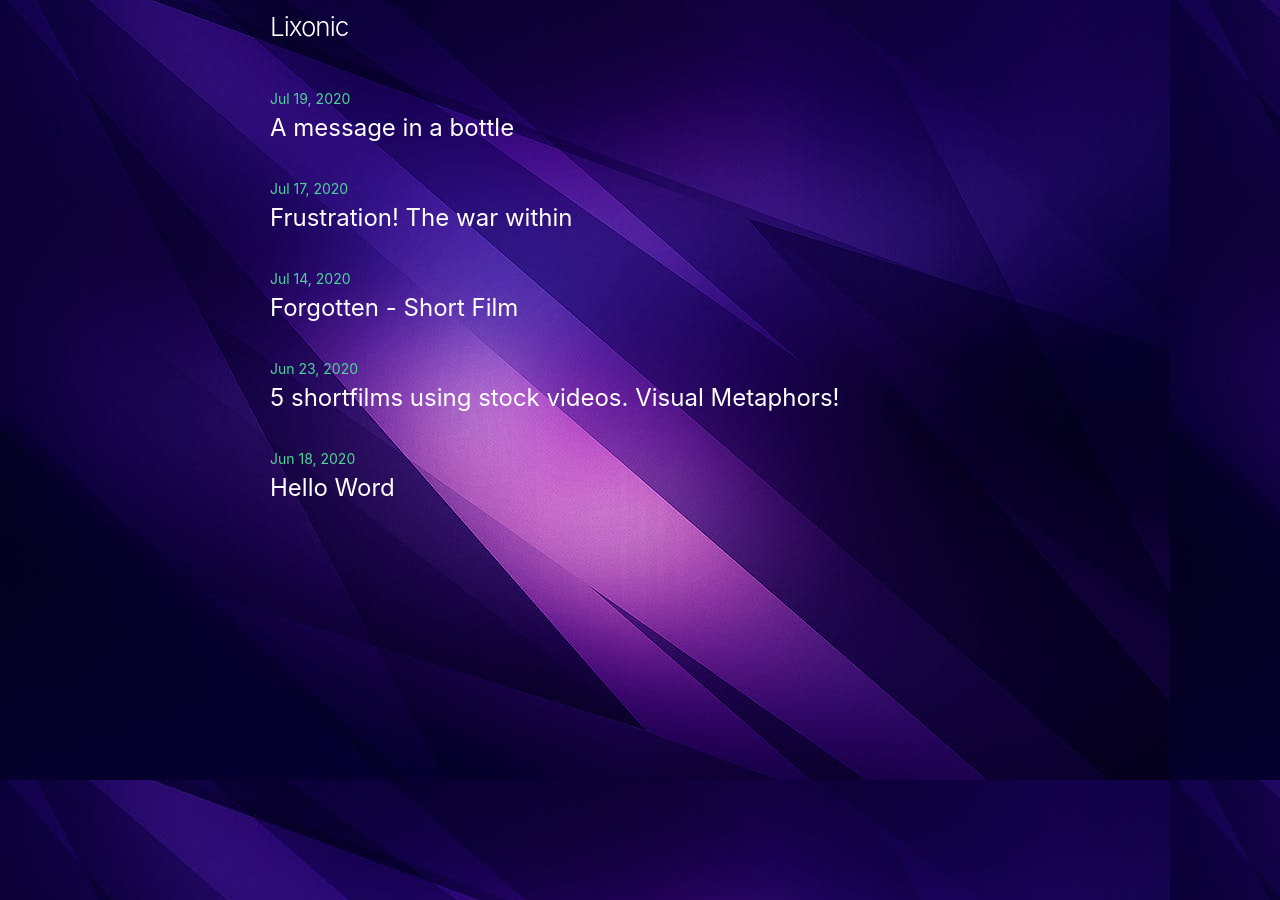
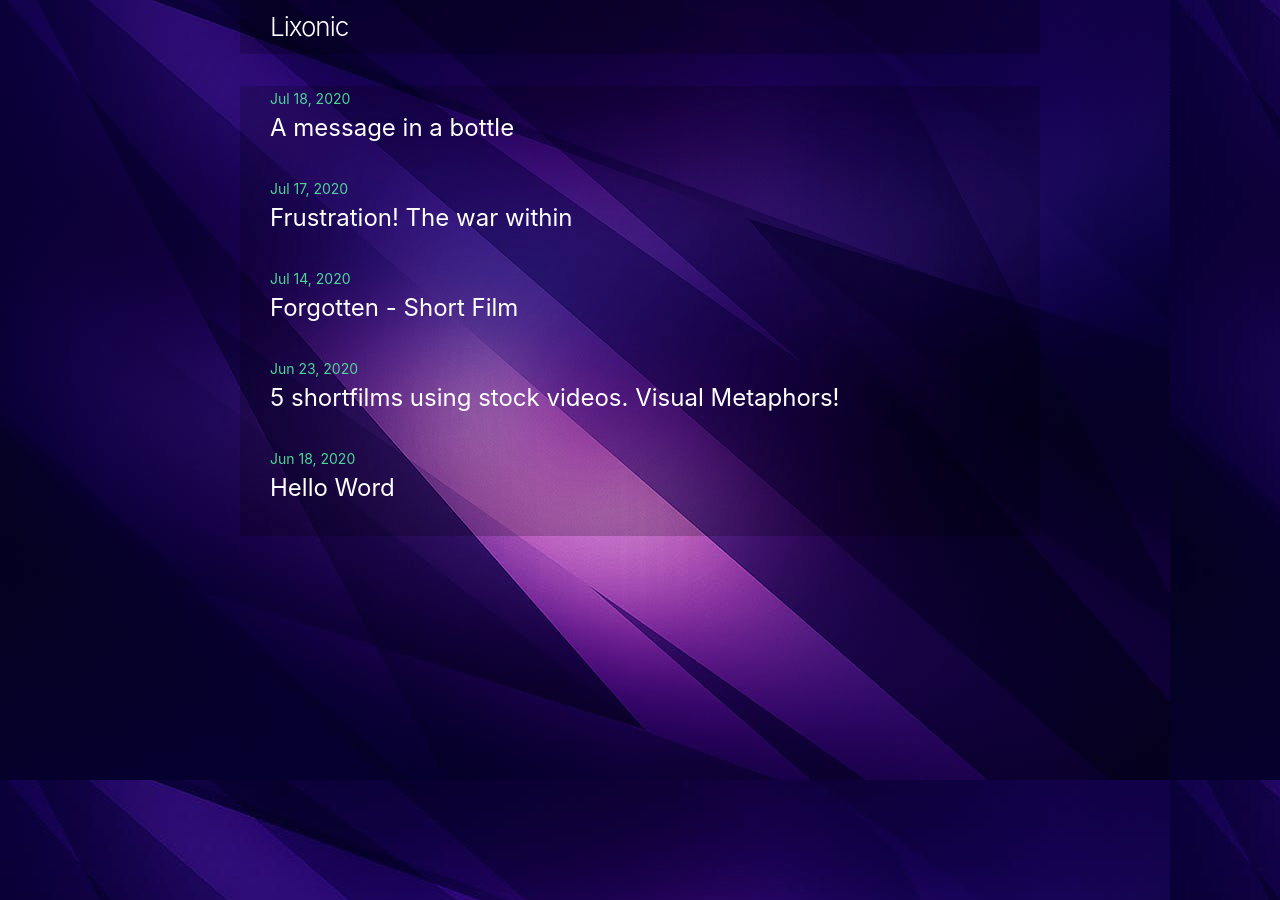
Before and after one commit to lixonic/lixonic, a Jekyll site: the page built from index.markdown, in a window 1280 px wide. Built offline with Jekyll 4.4.1, drawn with Linux system fonts in a browser that asks for light colours.

Commit message:
update theme

```diff
--- a/assets/css/style.scss
+++ b/assets/css/style.scss
@@ -17,6 +17,9 @@
     a.post-link{
       color: #fff
     }
+    .wrapper{
+      background: rgba(0,0,0,.2);
+    }
   }
 
   .site-header{
```
Also changed, not shown: _posts/2020-07-20-message-in-bottle.md (+1 -1 lines).
